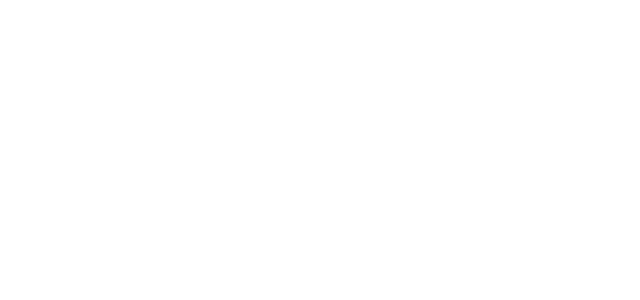
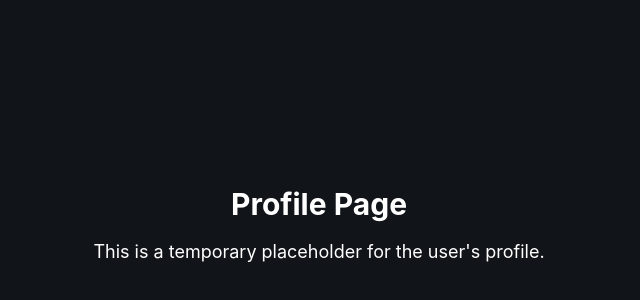
Before and after one commit to Deepanshu979/ai-image-generator, a React (Create React App) app in the folder frontend/: page /profile in a window 1280 px wide. Before the commit this address had no page. Shown: the part 174-474 px from the top of the page, without its empty margins (321-961 px from the left). Built offline with nearby package versions, Linux system fonts and the light colour scheme.

Commit message:
Add ProfilePage component and update routing in App.js
- Introduced ProfilePage for user profile display with a temporary placeholder.
- Updated App.js to include a new route for the ProfilePage, enhancing navigation.

```diff
--- a/frontend/src/App.js
+++ b/frontend/src/App.js
@@ -9,6 +9,7 @@
 import FeaturesPage from './pages/FeaturesPage';
 import PricingPage from './pages/PricingPage';
 import ContactPage from './pages/ContactPage';
+import ProfilePage from './pages/ProfilePage';
 
 function App() {
   return (
@@ -36,6 +37,7 @@
         <Route path="/features" element={<FeaturesPage />} />
         <Route path="/pricing" element={<PricingPage />} />
         <Route path="/contact" element={<ContactPage />} />
+        <Route path="/profile" element={<ProfilePage />} />
       </Routes>
     </Router>
   );
--- /dev/null
+++ b/frontend/src/pages/ProfilePage.jsx
@@ -0,0 +1,12 @@
+import React from 'react';
+
+const ProfilePage = () => {
+  return (
+    <div className="flex flex-col items-center justify-center min-h-screen bg-[#111418] text-white">
+      <h1 className="text-3xl font-bold mb-4">Profile Page</h1>
+      <p className="text-lg">This is a temporary placeholder for the user's profile.</p>
+    </div>
+  );
+};
+
+export default ProfilePage;
```
